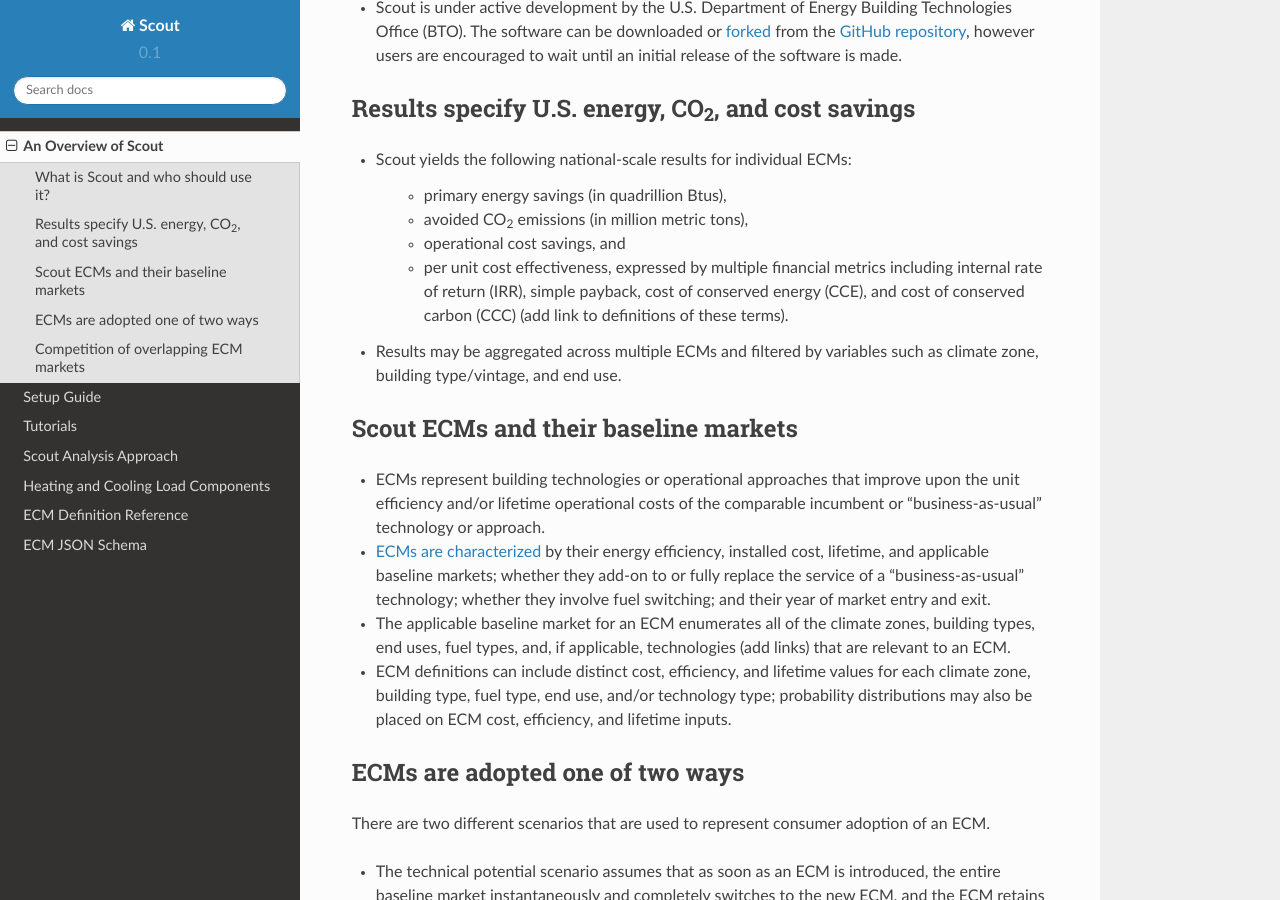
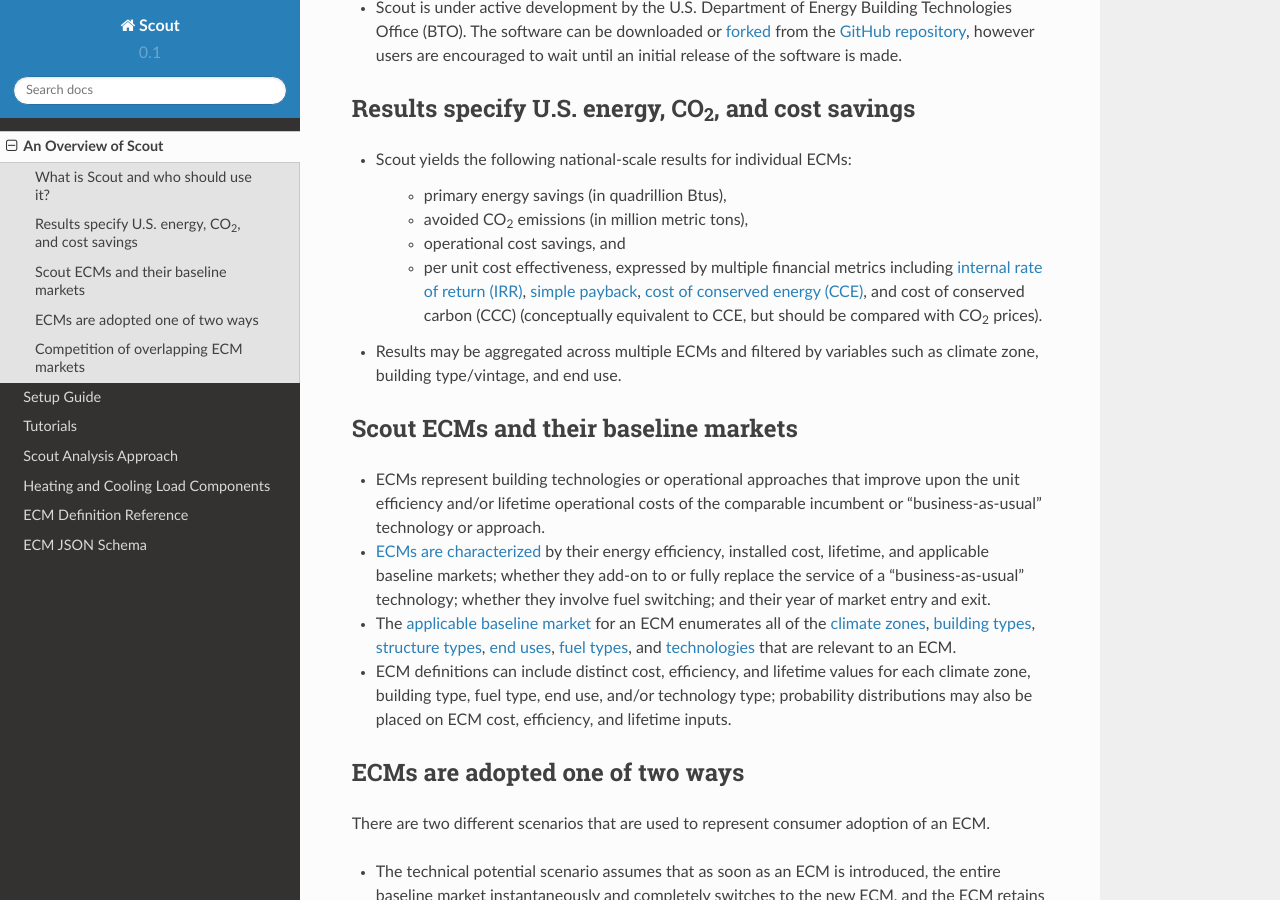
Before and after one commit to trynthink/scout, a Sphinx documentation site: the page built from docs/overview.rst, in a window 1280 px wide and 900 px high, scrolled down 460 px. Built offline with Sphinx 7.4.7 and the Read the Docs theme 2.0.0, drawn with Linux system fonts in a browser that asks for light colours.

Commit message:
Remove (add link) references
Add appropriate hyperlinks to text in the overview and analysis approach sections to direct readers to further resources within or outside of the documentation.

```diff
--- a/docs/overview.rst
+++ b/docs/overview.rst
@@ -26,9 +26,13 @@
    * primary energy savings (in quadrillion Btus),
    * avoided |CO2| emissions (in million metric tons),
    * operational cost savings, and
-   * per unit cost effectiveness, expressed by multiple financial metrics including internal rate of return (IRR), simple payback, cost of conserved energy (CCE), and cost of conserved carbon (CCC) (add link to definitions of these terms).
+   * per unit cost effectiveness, expressed by multiple financial metrics including `internal rate of return (IRR)`_, `simple payback`_, `cost of conserved energy (CCE)`_, and cost of conserved carbon (CCC) (conceptually equivalent to CCE, but should be compared with |CO2| prices).
 
 * Results may be aggregated across multiple ECMs and filtered by variables such as climate zone, building type/vintage, and end use.
+
+.. _internal rate of return (IRR): https://docs.scipy.org/doc/numpy/reference/generated/numpy.irr.html
+.. _simple payback: https://beopt.nrel.gov/sites/beopt.nrel.gov/files/help/Simple_Payback.htm
+.. _cost of conserved energy (CCE): https://eetd.lbl.gov/ee/price-graphic.html
 
 .. _overview-ecms:
 
@@ -37,7 +41,7 @@
 
 * ECMs represent building technologies or operational approaches that improve upon the unit efficiency and/or lifetime operational costs of the comparable incumbent or “business-as-usual” technology or approach.
 * :ref:`ECMs are characterized <analysis-step-1>` by their energy efficiency, installed cost, lifetime, and applicable baseline markets; whether they add-on to or fully replace the service of a “business-as-usual” technology; whether they involve fuel switching; and their year of market entry and exit.
-* The applicable baseline market for an ECM enumerates all of the climate zones, building types, end uses, fuel types, and, if applicable, technologies (add links) that are relevant to an ECM.
+* The :ref:`applicable baseline market <ecm-applicable-baseline-market>` for an ECM enumerates all of the :ref:`climate zones <json-climate_zone>`, :ref:`building types <json-bldg_type>`, :ref:`structure types <json-structure_type>`, :ref:`end uses <json-end_use>`, :ref:`fuel types <json-fuel_type>`, and :ref:`technologies <json-technology>` that are relevant to an ECM.
 * ECM definitions can include distinct cost, efficiency, and lifetime values for each climate zone, building type, fuel type, end use, and/or technology type; probability distributions may also be placed on ECM cost, efficiency, and lifetime inputs.
 
 .. _overview-adoption:
--- a/docs/tutorials.rst
+++ b/docs/tutorials.rst
@@ -189,6 +189,8 @@
 
 Many additional options exist that enable more complex definitions of energy efficiency, such as incorporating :ref:`probability distributions <ecm-features-distributions>`, providing a :ref:`detailed efficiency breakdown <ecm-features-detailed-input>` by elements of the applicable baseline market, using :ref:`EnergyPlus simulation data <ecm-features-energyplus>`, and using :ref:`relative instead of absolute units <ecm-features-relative-savings>`. Detailed examples for all of the options is in the :ref:`ecm-features` section.
 
+
+.. _first-ecm-installed-cost:
 
 Installed Cost
 **************
```
Also changed, not shown: docs/analysis_approach.rst (+6 -3 lines).
